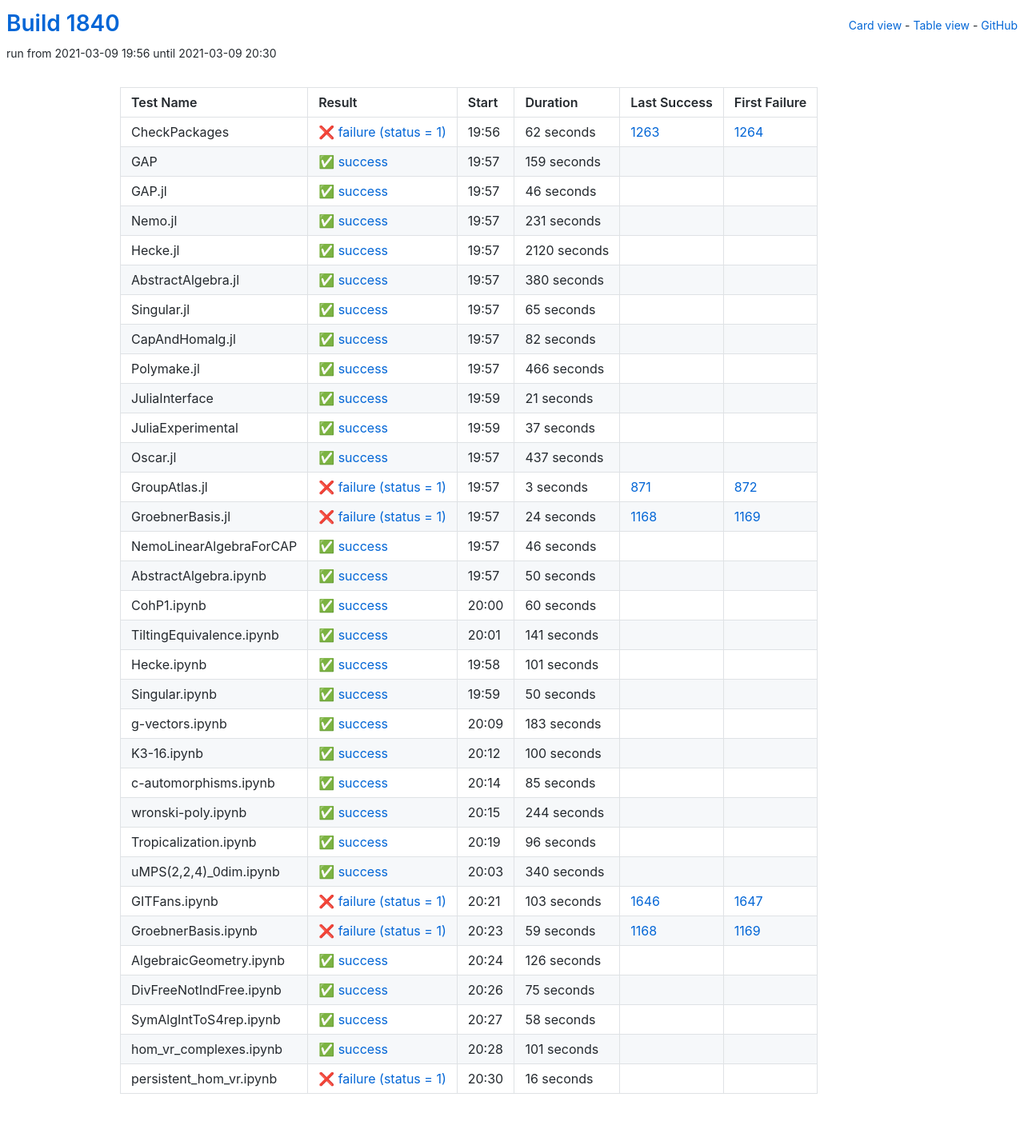
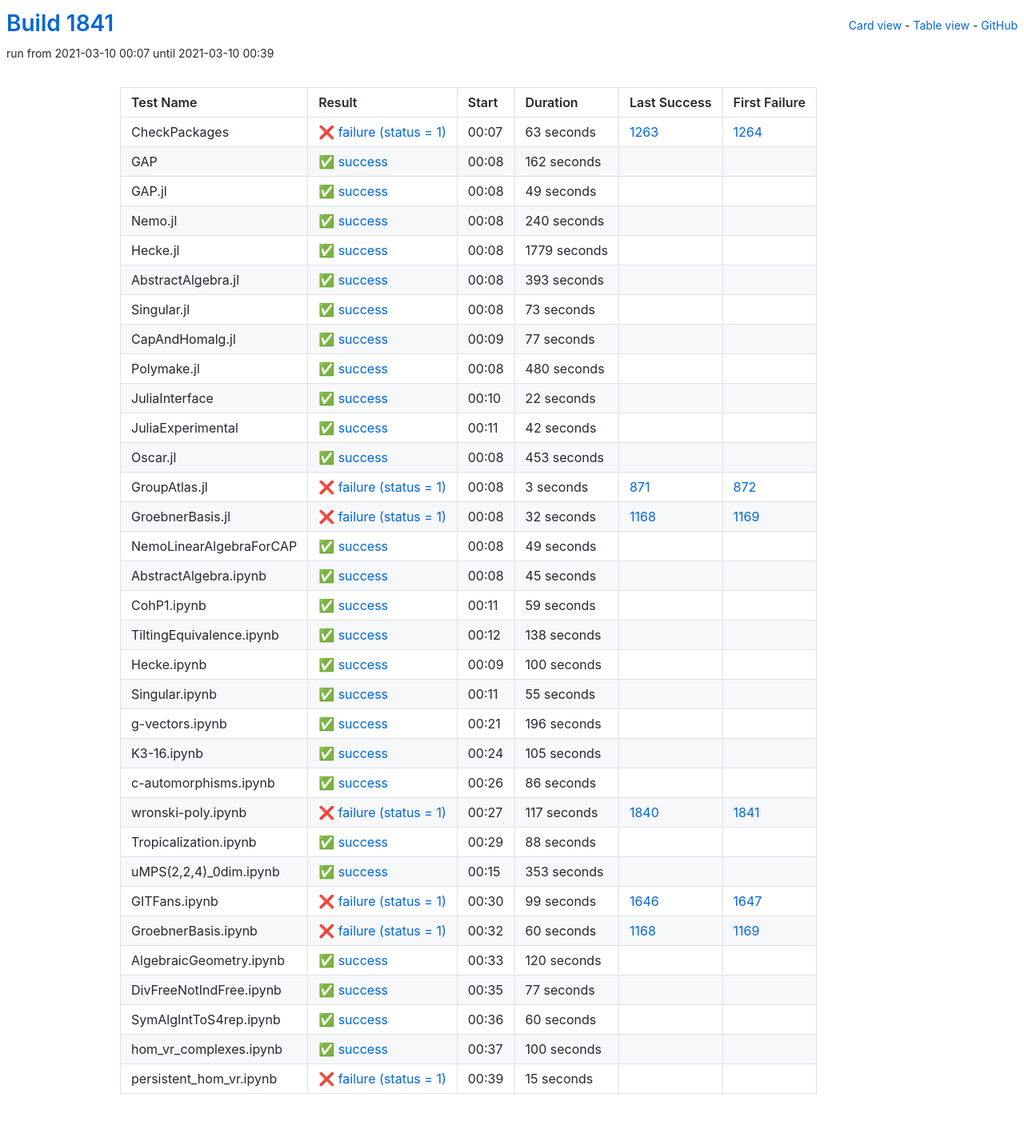
Before and after one commit to oscar-system/oscar-ci-status-stable, a Jekyll site: the page built from table.html, in a window 1280 px wide. Shown: the whole page at 80% size. Built offline with Jekyll 4.4.1, drawn with Linux system fonts in a browser that asks for light colours.

Commit message:
Build #1841

```diff
--- a/_data/ci.yml
+++ b/_data/ci.yml
@@ -1,6 +1,6 @@
 ---
-build: 1840
-build_url: https://oscarci.mathematik.uni-kl.de/job/oscar-stable/1840/
+build: 1841
+build_url: https://oscarci.mathematik.uni-kl.de/job/oscar-stable/1841/
 job: oscar-stable
 organization: oscar-system
 repo: oscar-ci-status-stable
@@ -8,152 +8,152 @@ repourl: https://github.com/oscar-system/oscar-ci-status-stable
 tests:
 - name: CheckPackages
   id: checkpackages
-  log: https://oscarci.mathematik.uni-kl.de/job/oscar-stable/1840/artifact/logs/build-1840/CheckPackages.log
-  start: 2021-03-09 19:56
+  log: https://oscarci.mathematik.uni-kl.de/job/oscar-stable/1841/artifact/logs/build-1841/CheckPackages.log
+  start: 2021-03-10 00:07
   success: false
   exitcode: 1
   status: failure
-  duration: 62
+  duration: 63
   last_success: 1263
   last_success_url: https://oscarci.mathematik.uni-kl.de/job/oscar-stable/1263/
   first_failure: 1264
   first_failure_url: https://oscarci.mathematik.uni-kl.de/job/oscar-stable/1264/
 - name: GAP
   id: gap
-  log: https://oscarci.mathematik.uni-kl.de/job/oscar-stable/1840/artifact/logs/build-1840/GAP.log
-  start: 2021-03-09 19:57
+  log: https://oscarci.mathematik.uni-kl.de/job/oscar-stable/1841/artifact/logs/build-1841/GAP.log
+  start: 2021-03-10 00:08
   success: true
   exitcode: 0
   status: success
-  duration: 159
+  duration: 162
   last_success: false
   last_success_url:
   first_failure: false
   first_failure_url:
 - name: GAP.jl
   id: gap-jl
-  log: https://oscarci.mathematik.uni-kl.de/job/oscar-stable/1840/artifact/logs/build-1840/GAP.jl.log
-  start: 2021-03-09 19:57
+  log: https://oscarci.mathematik.uni-kl.de/job/oscar-stable/1841/artifact/logs/build-1841/GAP.jl.log
+  start: 2021-03-10 00:08
   success: true
   exitcode: 0
   status: success
-  duration: 46
+  duration: 49
   last_success: false
   last_success_url:
   first_failure: false
   first_failure_url:
 - name: Nemo.jl
   id: nemo-jl
-  log: https://oscarci.mathematik.uni-kl.de/job/oscar-stable/1840/artifact/logs/build-1840/Nemo.jl.log
-  start: 2021-03-09 19:57
+  log: https://oscarci.mathematik.uni-kl.de/job/oscar-stable/1841/artifact/logs/build-1841/Nemo.jl.log
+  start: 2021-03-10 00:08
   success: true
   exitcode: 0
   status: success
-  duration: 231
+  duration: 240
   last_success: false
   last_success_url:
   first_failure: false
   first_failure_url:
 - name: Hecke.jl
   id: hecke-jl
-  log: https://oscarci.mathematik.uni-kl.de/job/oscar-stable/1840/artifact/logs/build-1840/Hecke.jl.log
-  start: 2021-03-09 19:57
+  log: https://oscarci.mathematik.uni-kl.de/job/oscar-stable/1841/artifact/logs/build-1841/Hecke.jl.log
+  start: 2021-03-10 00:08
   success: true
   exitcode: 0
   status: success
-  duration: 2120
+  duration: 1779
   last_success: false
   last_success_url:
   first_failure: false
   first_failure_url:
 - name: AbstractAlgebra.jl
   id: abstractalgebra-jl
-  log: https://oscarci.mathematik.uni-kl.de/job/oscar-stable/1840/artifact/logs/build-1840/AbstractAlgebra.jl.log
-  start: 2021-03-09 19:57
+  log: https://oscarci.mathematik.uni-kl.de/job/oscar-stable/1841/artifact/logs/build-1841/AbstractAlgebra.jl.log
+  start: 2021-03-10 00:08
   success: true
   exitcode: 0
   status: success
-  duration: 380
+  duration: 393
   last_success: false
   last_success_url:
   first_failure: false
   first_failure_url:
 - name: Singular.jl
   id: singular-jl
-  log: https://oscarci.mathematik.uni-kl.de/job/oscar-stable/1840/artifact/logs/build-1840/Singular.jl.log
-  start: 2021-03-09 19:57
+  log: https://oscarci.mathematik.uni-kl.de/job/oscar-stable/1841/artifact/logs/build-1841/Singular.jl.log
+  start: 2021-03-10 00:08
   success: true
   exitcode: 0
   status: success
-  duration: 65
+  duration: 73
   last_success: false
   last_success_url:
   first_failure: false
   first_failure_url:
 - name: CapAndHomalg.jl
   id: capandhomalg-jl
-  log: https://oscarci.mathematik.uni-kl.de/job/oscar-stable/1840/artifact/logs/build-1840/CapAndHomalg.jl.log
-  start: 2021-03-09 19:57
+  log: https://oscarci.mathematik.uni-kl.de/job/oscar-stable/1841/artifact/logs/build-1841/CapAndHomalg.jl.log
+  start: 2021-03-10 00:09
   success: true
   exitcode: 0
   status: success
-  duration: 82
+  duration: 77
   last_success: false
   last_success_url:
   first_failure: false
   first_failure_url:
 - name: Polymake.jl
   id: polymake-jl
-  log: https://oscarci.mathematik.uni-kl.de/job/oscar-stable/1840/artifact/logs/build-1840/Polymake.jl.log
-  start: 2021-03-09 19:57
+  log: https://oscarci.mathematik.uni-kl.de/job/oscar-stable/1841/artifact/logs/build-1841/Polymake.jl.log
+  start: 2021-03-10 00:08
   success: true
   exitcode: 0
   status: success
-  duration: 466
+  duration: 480
   last_success: false
   last_success_url:
   first_failure: false
   first_failure_url:
 - name: JuliaInterface
   id: juliainterface
-  log: https://oscarci.mathematik.uni-kl.de/job/oscar-stable/1840/artifact/logs/build-1840/JuliaInterface.log
-  start: 2021-03-09 19:59
+  log: https://oscarci.mathematik.uni-kl.de/job/oscar-stable/1841/artifact/logs/build-1841/JuliaInterface.log
+  start: 2021-03-10 00:10
   success: true
   exitcode: 0
   status: success
-  duration: 21
+  duration: 22
   last_success: false
   last_success_url:
   first_failure: false
   first_failure_url:
 - name: JuliaExperimental
   id: juliaexperimental
-  log: https://oscarci.mathematik.uni-kl.de/job/oscar-stable/1840/artifact/logs/build-1840/JuliaExperimental.log
-  start: 2021-03-09 19:59
+  log: https://oscarci.mathematik.uni-kl.de/job/oscar-stable/1841/artifact/logs/build-1841/JuliaExperimental.log
+  start: 2021-03-10 00:11
   success: true
   exitcode: 0
   status: success
-  duration: 37
+  duration: 42
   last_success: false
   last_success_url:
   first_failure: false
   first_failure_url:
 - name: Oscar.jl
   id: oscar-jl
-  log: https://oscarci.mathematik.uni-kl.de/job/oscar-stable/1840/artifact/logs/build-1840/Oscar.jl.log
-  start: 2021-03-09 19:57
+  log: https://oscarci.mathematik.uni-kl.de/job/oscar-stable/1841/artifact/logs/build-1841/Oscar.jl.log
+  start: 2021-03-10 00:08
   success: true
   exitcode: 0
   status: success
-  duration: 437
+  duration: 453
   last_success: false
   last_success_url:
   first_failure: false
   first_failure_url:
 - name: GroupAtlas.jl
   id: groupatlas-jl
-  log: https://oscarci.mathematik.uni-kl.de/job/oscar-stable/1840/artifact/logs/build-1840/GroupAtlas.jl.log
-  start: 2021-03-09 19:57
+  log: https://oscarci.mathematik.uni-kl.de/job/oscar-stable/1841/artifact/logs/build-1841/GroupAtlas.jl.log
+  start: 2021-03-10 00:08
   success: false
   exitcode: 1
   status: failure
@@ -164,44 +164,212 @@ tests:
   first_failure_url: https://oscarci.mathematik.uni-kl.de/job/oscar-stable/872/
 - name: GroebnerBasis.jl
   id: groebnerbasis-jl
-  log: https://oscarci.mathematik.uni-kl.de/job/oscar-stable/1840/artifact/logs/build-1840/GroebnerBasis.jl.log
-  start: 2021-03-09 19:57
+  log: https://oscarci.mathematik.uni-kl.de/job/oscar-stable/1841/artifact/logs/build-1841/GroebnerBasis.jl.log
+  start: 2021-03-10 00:08
   success: false
   exitcode: 1
   status: failure
-  duration: 24
+  duration: 32
   last_success: 1168
   last_success_url: https://oscarci.mathematik.uni-kl.de/job/oscar-stable/1168/
   first_failure: 1169
   first_failure_url: https://oscarci.mathematik.uni-kl.de/job/oscar-stable/1169/
 - name: NemoLinearAlgebraForCAP
   id: nemolinearalgebraforcap
-  log: https://oscarci.mathematik.uni-kl.de/job/oscar-stable/1840/artifact/logs/build-1840/NemoLinearAlgebraForCAP.log
-  start: 2021-03-09 19:57
+  log: https://oscarci.mathematik.uni-kl.de/job/oscar-stable/1841/artifact/logs/build-1841/NemoLinearAlgebraForCAP.log
+  start: 2021-03-10 00:08
   success: true
   exitcode: 0
   status: success
-  duration: 46
+  duration: 49
   last_success: false
   last_success_url:
   first_failure: false
   first_failure_url:
 - name: AbstractAlgebra.ipynb
   id: abstractalgebra-ipynb
-  log: https://oscarci.mathematik.uni-kl.de/job/oscar-stable/1840/artifact/logs/build-1840/AbstractAlgebra.ipynb.log
-  start: 2021-03-09 19:57
+  log: https://oscarci.mathematik.uni-kl.de/job/oscar-stable/1841/artifact/logs/build-1841/AbstractAlgebra.ipynb.log
+  start: 2021-03-10 00:08
   success: true
   exitcode: 0
   status: success
-  duration: 50
+  duration: 45
   last_success: false
   last_success_url:
   first_failure: false
   first_failure_url:
 - name: CohP1.ipynb
   id: cohp1-ipynb
-  log: https://oscarci.mathematik.uni-kl.de/job/oscar-stable/1840/artifact/logs/build-1840/CohP1.ipynb.log
-  start: 2021-03-09 20:00
+  log: https://oscarci.mathematik.uni-kl.de/job/oscar-stable/1841/artifact/logs/build-1841/CohP1.ipynb.log
+  start: 2021-03-10 00:11
+  success: true
+  exitcode: 0
+  status: success
+  duration: 59
+  last_success: false
+  last_success_url:
+  first_failure: false
+  first_failure_url:
+- name: TiltingEquivalence.ipynb
+  id: tiltingequivalence-ipynb
+  log: https://oscarci.mathematik.uni-kl.de/job/oscar-stable/1841/artifact/logs/build-1841/TiltingEquivalence.ipynb.log
+  start: 2021-03-10 00:12
+  success: true
+  exitcode: 0
+  status: success
+  duration: 138
+  last_success: false
+  last_success_url:
+  first_failure: false
+  first_failure_url:
+- name: Hecke.ipynb
+  id: hecke-ipynb
+  log: https://oscarci.mathematik.uni-kl.de/job/oscar-stable/1841/artifact/logs/build-1841/Hecke.ipynb.log
+  start: 2021-03-10 00:09
+  success: true
+  exitcode: 0
+  status: success
+  duration: 100
+  last_success: false
+  last_success_url:
+  first_failure: false
+  first_failure_url:
+- name: Singular.ipynb
+  id: singular-ipynb
+  log: https://oscarci.mathematik.uni-kl.de/job/oscar-stable/1841/artifact/logs/build-1841/Singular.ipynb.log
+  start: 2021-03-10 00:11
+  success: true
+  exitcode: 0
+  status: success
+  duration: 55
+  last_success: false
+  last_success_url:
+  first_failure: false
+  first_failure_url:
+- name: g-vectors.ipynb
+  id: g-vectors-ipynb
+  log: https://oscarci.mathematik.uni-kl.de/job/oscar-stable/1841/artifact/logs/build-1841/g-vectors.ipynb.log
+  start: 2021-03-10 00:21
+  success: true
+  exitcode: 0
+  status: success
+  duration: 196
+  last_success: false
+  last_success_url:
+  first_failure: false
+  first_failure_url:
+- name: K3-16.ipynb
+  id: k3-16-ipynb
+  log: https://oscarci.mathematik.uni-kl.de/job/oscar-stable/1841/artifact/logs/build-1841/K3-16.ipynb.log
+  start: 2021-03-10 00:24
+  success: true
+  exitcode: 0
+  status: success
+  duration: 105
+  last_success: false
+  last_success_url:
+  first_failure: false
+  first_failure_url:
+- name: c-automorphisms.ipynb
+  id: c-automorphisms-ipynb
+  log: https://oscarci.mathematik.uni-kl.de/job/oscar-stable/1841/artifact/logs/build-1841/c-automorphisms.ipynb.log
+  start: 2021-03-10 00:26
+  success: true
+  exitcode: 0
+  status: success
+  duration: 86
+  last_success: false
+  last_success_url:
+  first_failure: false
+  first_failure_url:
+- name: wronski-poly.ipynb
+  id: wronski-poly-ipynb
+  log: https://oscarci.mathematik.uni-kl.de/job/oscar-stable/1841/artifact/logs/build-1841/wronski-poly.ipynb.log
+  start: 2021-03-10 00:27
+  success: false
+  exitcode: 1
+  status: failure
+  duration: 117
+  last_success: 1840
+  last_success_url: https://oscarci.mathematik.uni-kl.de/job/oscar-stable/1840/
+  first_failure: 1841
+  first_failure_url: https://oscarci.mathematik.uni-kl.de/job/oscar-stable/1841/
+- name: Tropicalization.ipynb
+  id: tropicalization-ipynb
+  log: https://oscarci.mathematik.uni-kl.de/job/oscar-stable/1841/artifact/logs/build-1841/Tropicalization.ipynb.log
+  start: 2021-03-10 00:29
+  success: true
+  exitcode: 0
+  status: success
+  duration: 88
+  last_success: false
+  last_success_url:
+  first_failure: false
+  first_failure_url:
+- name: uMPS(2,2,4)_0dim.ipynb
+  id: umps-2-2-4-0dim-ipynb
+  log: https://oscarci.mathematik.uni-kl.de/job/oscar-stable/1841/artifact/logs/build-1841/uMPS-2-2-4-_0dim.ipynb.log
+  start: 2021-03-10 00:15
+  success: true
+  exitcode: 0
+  status: success
+  duration: 353
+  last_success: false
+  last_success_url:
+  first_failure: false
+  first_failure_url:
+- name: GITFans.ipynb
+  id: gitfans-ipynb
+  log: https://oscarci.mathematik.uni-kl.de/job/oscar-stable/1841/artifact/logs/build-1841/GITFans.ipynb.log
+  start: 2021-03-10 00:30
+  success: false
+  exitcode: 1
+  status: failure
+  duration: 99
+  last_success: 1646
+  last_success_url: https://oscarci.mathematik.uni-kl.de/job/oscar-stable/1646/
+  first_failure: 1647
+  first_failure_url: https://oscarci.mathematik.uni-kl.de/job/oscar-stable/1647/
+- name: GroebnerBasis.ipynb
+  id: groebnerbasis-ipynb
+  log: https://oscarci.mathematik.uni-kl.de/job/oscar-stable/1841/artifact/logs/build-1841/GroebnerBasis.ipynb.log
+  start: 2021-03-10 00:32
+  success: false
+  exitcode: 1
+  status: failure
+  duration: 60
+  last_success: 1168
+  last_success_url: https://oscarci.mathematik.uni-kl.de/job/oscar-stable/1168/
+  first_failure: 1169
+  first_failure_url: https://oscarci.mathematik.uni-kl.de/job/oscar-stable/1169/
+- name: AlgebraicGeometry.ipynb
+  id: algebraicgeometry-ipynb
+  log: https://oscarci.mathematik.uni-kl.de/job/oscar-stable/1841/artifact/logs/build-1841/AlgebraicGeometry.ipynb.log
+  start: 2021-03-10 00:33
+  success: true
+  exitcode: 0
+  status: success
+  duration: 120
+  last_success: false
+  last_success_url:
+  first_failure: false
+  first_failure_url:
+- name: DivFreeNotIndFree.ipynb
+  id: divfreenotindfree-ipynb
+  log: https://oscarci.mathematik.uni-kl.de/job/oscar-stable/1841/artifact/logs/build-1841/DivFreeNotIndFree.ipynb.log
+  start: 2021-03-10 00:35
+  success: true
+  exitcode: 0
+  status: success
+  duration: 77
+  last_success: false
+  last_success_url:
+  first_failure: false
+  first_failure_url:
+- name: SymAlgIntToS4rep.ipynb
+  id: symalginttos4rep-ipynb
+  log: https://oscarci.mathematik.uni-kl.de/job/oscar-stable/1841/artifact/logs/build-1841/SymAlgIntToS4rep.ipynb.log
+  start: 2021-03-10 00:36
   success: true
   exitcode: 0
   status: success
@@ -210,58 +378,10 @@ tests:
   last_success_url:
   first_failure: false
   first_failure_url:
-- name: TiltingEquivalence.ipynb
-  id: tiltingequivalence-ipynb
-  log: https://oscarci.mathematik.uni-kl.de/job/oscar-stable/1840/artifact/logs/build-1840/TiltingEquivalence.ipynb.log
-  start: 2021-03-09 20:01
-  success: true
-  exitcode: 0
-  status: success
-  duration: 141
-  last_success: false
-  last_success_url:
-  first_failure: false
-  first_failure_url:
-- name: Hecke.ipynb
-  id: hecke-ipynb
-  log: https://oscarci.mathematik.uni-kl.de/job/oscar-stable/1840/artifact/logs/build-1840/Hecke.ipynb.log
-  start: 2021-03-09 19:58
-  success: true
-  exitcode: 0
-  status: success
-  duration: 101
-  last_success: false
-  last_success_url:
-  first_failure: false
-  first_failure_url:
-- name: Singular.ipynb
-  id: singular-ipynb
-  log: https://oscarci.mathematik.uni-kl.de/job/oscar-stable/1840/artifact/logs/build-1840/Singular.ipynb.log
-  start: 2021-03-09 19:59
-  success: true
-  exitcode: 0
-  status: success
-  duration: 50
-  last_success: false
-  last_success_url:
-  first_failure: false
-  first_failure_url:
-- name: g-vectors.ipynb
-  id: g-vectors-ipynb
-  log: https://oscarci.mathematik.uni-kl.de/job/oscar-stable/1840/artifact/logs/build-1840/g-vectors.ipynb.log
-  start: 2021-03-09 20:09
-  success: true
-  exitcode: 0
-  status: success
-  duration: 183
-  last_success: false
-  last_success_url:
-  first_failure: false
-  first_failure_url:
-- name: K3-16.ipynb
-  id: k3-16-ipynb
-  log: https://oscarci.mathematik.uni-kl.de/job/oscar-stable/1840/artifact/logs/build-1840/K3-16.ipynb.log
-  start: 2021-03-09 20:12
+- name: hom_vr_complexes.ipynb
+  id: hom-vr-complexes-ipynb
+  log: https://oscarci.mathematik.uni-kl.de/job/oscar-stable/1841/artifact/logs/build-1841/hom_vr_complexes.ipynb.log
+  start: 2021-03-10 00:37
   success: true
   exitcode: 0
   status: success
@@ -270,135 +390,15 @@ tests:
   last_success_url:
   first_failure: false
   first_failure_url:
-- name: c-automorphisms.ipynb
-  id: c-automorphisms-ipynb
-  log: https://oscarci.mathematik.uni-kl.de/job/oscar-stable/1840/artifact/logs/build-1840/c-automorphisms.ipynb.log
-  start: 2021-03-09 20:14
-  success: true
-  exitcode: 0
-  status: success
-  duration: 85
+- name: persistent_hom_vr.ipynb
+  id: persistent-hom-vr-ipynb
+  log: https://oscarci.mathematik.uni-kl.de/job/oscar-stable/1841/artifact/logs/build-1841/persistent_hom_vr.ipynb.log
+  start: 2021-03-10 00:39
+  success: false
+  exitcode: 1
+  status: failure
+  duration: 15
   last_success: false
   last_success_url:
   first_failure: false
   first_failure_url:
-- name: wronski-poly.ipynb
-  id: wronski-poly-ipynb
-  log: https://oscarci.mathematik.uni-kl.de/job/oscar-stable/1840/artifact/logs/build-1840/wronski-poly.ipynb.log
-  start: 2021-03-09 20:15
-  success: true
-  exitcode: 0
-  status: success
-  duration: 244
-  last_success: false
-  last_success_url:
-  first_failure: false
-  first_failure_url:
-- name: Tropicalization.ipynb
-  id: tropicalization-ipynb
-  log: https://oscarci.mathematik.uni-kl.de/job/oscar-stable/1840/artifact/logs/build-1840/Tropicalization.ipynb.log
-  start: 2021-03-09 20:19
-  success: true
-  exitcode: 0
-  status: success
-  duration: 96
-  last_success: false
-  last_success_url:
-  first_failure: false
-  first_failure_url:
-- name: uMPS(2,2,4)_0dim.ipynb
-  id: umps-2-2-4-0dim-ipynb
-  log: https://oscarci.mathematik.uni-kl.de/job/oscar-stable/1840/artifact/logs/build-1840/uMPS-2-2-4-_0dim.ipynb.log
-  start: 2021-03-09 20:03
-  success: true
-  exitcode: 0
-  status: success
-  duration: 340
-  last_success: false
-  last_success_url:
-  first_failure: false
-  first_failure_url:
-- name: GITFans.ipynb
-  id: gitfans-ipynb
-  log: https://oscarci.mathematik.uni-kl.de/job/oscar-stable/1840/artifact/logs/build-1840/GITFans.ipynb.log
-  start: 2021-03-09 20:21
-  success: false
-  exitcode: 1
-  status: failure
-  duration: 103
-  last_success: 1646
-  last_success_url: https://oscarci.mathematik.uni-kl.de/job/oscar-stable/1646/
-  first_failure: 1647
-  first_failure_url: https://oscarci.mathematik.uni-kl.de/job/oscar-stable/1647/
-- name: GroebnerBasis.ipynb
-  id: groebnerbasis-ipynb
-  log: https://oscarci.mathematik.uni-kl.de/job/oscar-stable/1840/artifact/logs/build-1840/GroebnerBasis.ipynb.log
-  start: 2021-03-09 20:23
-  success: false
-  exitcode: 1
-  status: failure
-  duration: 59
-  last_success: 1168
-  last_success_url: https://oscarci.mathematik.uni-kl.de/job/oscar-stable/1168/
-  first_failure: 1169
-  first_failure_url: https://oscarci.mathematik.uni-kl.de/job/oscar-stable/1169/
-- name: AlgebraicGeometry.ipynb
-  id: algebraicgeometry-ipynb
-  log: https://oscarci.mathematik.uni-kl.de/job/oscar-stable/1840/artifact/logs/build-1840/AlgebraicGeometry.ipynb.log
-  start: 2021-03-09 20:24
-  success: true
-  exitcode: 0
-  status: success
-  duration: 126
-  last_success: false
-  last_success_url:
-  first_failure: false
-  first_failure_url:
-- name: DivFreeNotIndFree.ipynb
-  id: divfreenotindfree-ipynb
-  log: https://oscarci.mathematik.uni-kl.de/job/oscar-stable/1840/artifact/logs/build-1840/DivFreeNotIndFree.ipynb.log
-  start: 2021-03-09 20:26
-  success: true
-  exitcode: 0
-  status: success
-  duration: 75
-  last_success: false
-  last_success_url:
-  first_failure: false
-  first_failure_url:
-- name: SymAlgIntToS4rep.ipynb
-  id: symalginttos4rep-ipynb
-  log: https://oscarci.mathematik.uni-kl.de/job/oscar-stable/1840/artifact/logs/build-1840/SymAlgIntToS4rep.ipynb.log
-  start: 2021-03-09 20:27
-  success: true
-  exitcode: 0
-  status: success
-  duration: 58
-  last_success: false
-  last_success_url:
-  first_failure: false
-  first_failure_url:
-- name: hom_vr_complexes.ipynb
-  id: hom-vr-complexes-ipynb
-  log: https://oscarci.mathematik.uni-kl.de/job/oscar-stable/1840/artifact/logs/build-1840/hom_vr_complexes.ipynb.log
-  start: 2021-03-09 20:28
-  success: true
-  exitcode: 0
-  status: success
-  duration: 101
-  last_success: false
-  last_success_url:
-  first_failure: false
-  first_failure_url:
-- name: persistent_hom_vr.ipynb
-  id: persistent-hom-vr-ipynb
-  log: https://oscarci.mathematik.uni-kl.de/job/oscar-stable/1840/artifact/logs/build-1840/persistent_hom_vr.ipynb.log
-  start: 2021-03-09 20:30
-  success: false
-  exitcode: 1
-  status: failure
-  duration: 16
-  last_success: false
-  last_success_url:
-  first_failure: false
-  first_failure_url:
```
Also changed, not shown: README.md.
